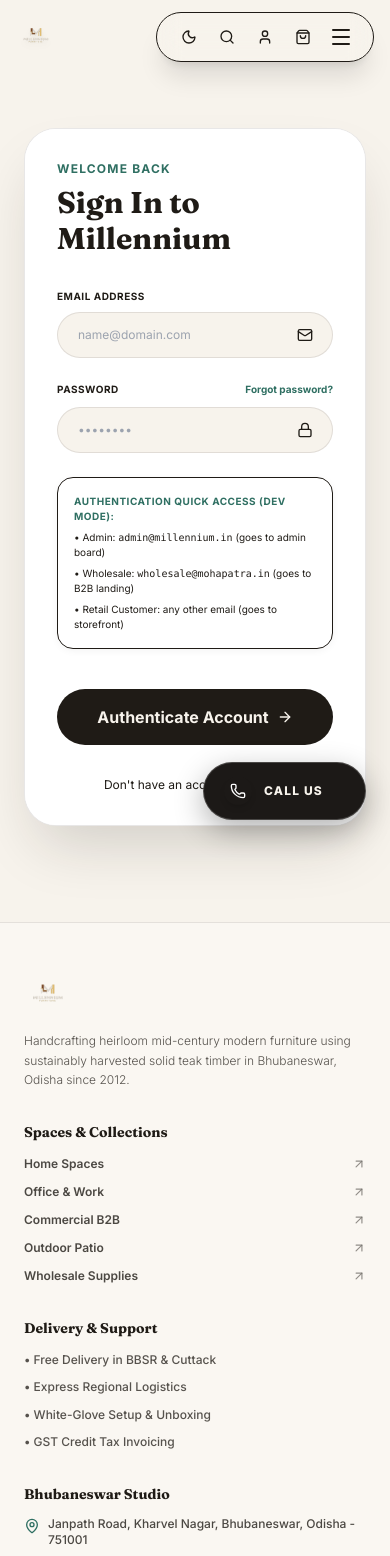
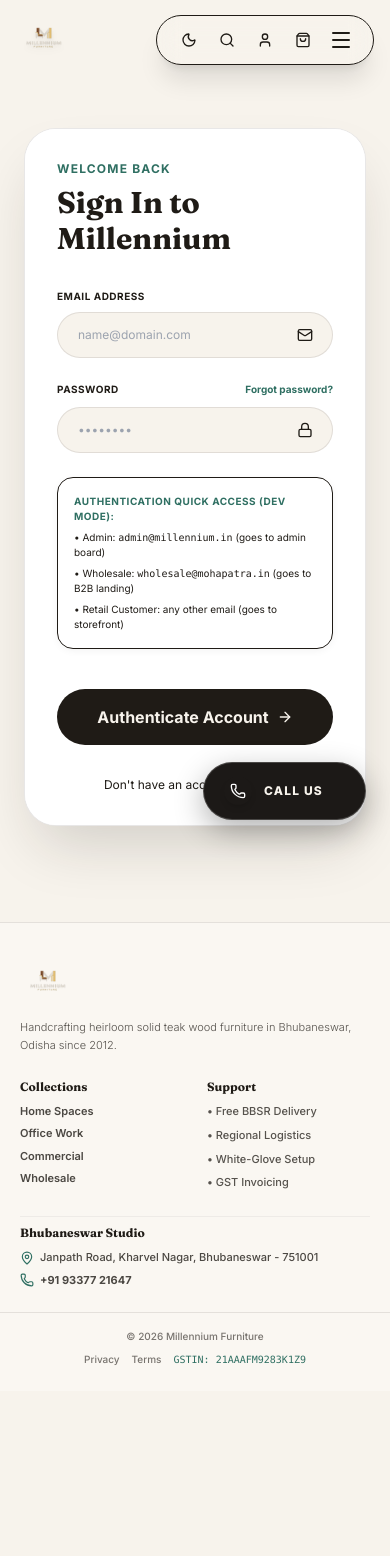
Before and after one commit to Pavanupadhyay27/Millennium, a Next.js app: page /login in a window 390 px wide. Shown: the top 1556 px of the page. After the commit the page ends 1391 px from the top, so only its background shows below. Built offline with nearby package versions, Linux system fonts and the light colour scheme.

Commit message:
Redesign mobile product cards to horizontal e-commerce layout, enlarge logo size across header & footer, and compact mobile footer grid

```diff
--- a/components/Footer.tsx
+++ b/components/Footer.tsx
@@ -5,68 +5,63 @@
 
 export default function Footer() {
   return (
-    <footer id="contact" className="bg-[#FAF7F2] dark:bg-[#12100E] text-[#1F1B16] dark:text-[#F7F3EC] pt-12 md:pt-16 pb-8 md:pb-12 transition-colors duration-300 border-t border-[#1F1B16]/10 dark:border-[#F7F3EC]/10">
-      <div className="max-w-[1400px] mx-auto px-6 md:px-12 grid grid-cols-1 md:grid-cols-12 gap-8 md:gap-10 mb-10 md:mb-14">
+    <footer id="contact" className="bg-[#FAF7F2] dark:bg-[#12100E] text-[#1F1B16] dark:text-[#F7F3EC] pt-8 md:pt-16 pb-6 md:pb-12 transition-colors duration-300 border-t border-[#1F1B16]/10 dark:border-[#F7F3EC]/10">
+      <div className="max-w-[1400px] mx-auto px-5 md:px-12 grid grid-cols-2 md:grid-cols-12 gap-6 md:gap-10 mb-6 md:mb-14">
 
         {/* Col 1: Brand Info & Logo */}
-        <div className="md:col-span-4 flex flex-col items-start gap-3">
+        <div className="col-span-2 md:col-span-4 flex flex-col items-start gap-2 md:gap-3">
           <a href="/" className="inline-block transition-transform hover:scale-105">
             {/* eslint-disable-next-line @next/next/no-img-element */}
             <img
               src="/logo.png"
               alt="Millennium Furniture"
-              className="h-12 md:h-16 w-auto object-contain dark:brightness-0 dark:invert"
+              className="h-14 md:h-20 w-auto object-contain dark:brightness-0 dark:invert"
             />
           </a>
-          <p className="text-[#1F1B16]/75 dark:text-[#F7F3EC]/75 text-xs md:text-sm leading-relaxed max-w-sm font-light">
-            Handcrafting heirloom mid-century modern furniture using sustainably harvested solid teak timber in Bhubaneswar, Odisha since 2012.
+          <p className="text-[#1F1B16]/75 dark:text-[#F7F3EC]/75 text-[11px] md:text-sm leading-relaxed max-w-sm font-light">
+            Handcrafting heirloom solid teak wood furniture in Bhubaneswar, Odisha since 2012.
           </p>
         </div>
 
-        {/* Col 2: Quick Links & Spaces */}
-        <div className="md:col-span-3">
-          <h4 className="font-serif font-bold text-sm md:text-base mb-3 md:mb-4 text-[#1F1B16] dark:text-[#F7F3EC]">
-            Spaces & Collections
+        {/* Col 2: Spaces & Collections */}
+        <div className="col-span-1 md:col-span-3">
+          <h4 className="font-serif font-bold text-xs md:text-base mb-2 md:mb-4 text-[#1F1B16] dark:text-[#F7F3EC]">
+            Collections
           </h4>
-          <ul className="flex flex-col gap-2 text-[#1F1B16]/80 dark:text-[#F7F3EC]/80 text-xs font-semibold">
-            <li><a href="/spaces/home" className="hover:text-accent-teal transition-colors flex items-center justify-between group py-0.5">Home Spaces <ArrowUpRight className="w-3.5 h-3.5 opacity-60 group-hover:opacity-100 transition-opacity" /></a></li>
-            <li><a href="/spaces/office" className="hover:text-accent-teal transition-colors flex items-center justify-between group py-0.5">Office & Work <ArrowUpRight className="w-3.5 h-3.5 opacity-60 group-hover:opacity-100 transition-opacity" /></a></li>
-            <li><a href="/spaces/commercial" className="hover:text-accent-teal transition-colors flex items-center justify-between group py-0.5">Commercial B2B <ArrowUpRight className="w-3.5 h-3.5 opacity-60 group-hover:opacity-100 transition-opacity" /></a></li>
-            <li><a href="/spaces/outdoor" className="hover:text-accent-teal transition-colors flex items-center justify-between group py-0.5">Outdoor Patio <ArrowUpRight className="w-3.5 h-3.5 opacity-60 group-hover:opacity-100 transition-opacity" /></a></li>
-            <li><a href="/wholesale" className="hover:text-accent-teal transition-colors flex items-center justify-between group py-0.5">Wholesale Supplies <ArrowUpRight className="w-3.5 h-3.5 opacity-60 group-hover:opacity-100 transition-opacity" /></a></li>
+          <ul className="flex flex-col gap-1.5 md:gap-2 text-[#1F1B16]/80 dark:text-[#F7F3EC]/80 text-[11px] md:text-xs font-semibold">
+            <li><a href="/spaces/home" className="hover:text-accent-teal transition-colors flex items-center justify-between group">Home Spaces <ArrowUpRight className="w-3 h-3 hidden md:block" /></a></li>
+            <li><a href="/spaces/office" className="hover:text-accent-teal transition-colors flex items-center justify-between group">Office Work</a></li>
+            <li><a href="/spaces/commercial" className="hover:text-accent-teal transition-colors flex items-center justify-between group">Commercial</a></li>
+            <li><a href="/wholesale" className="hover:text-accent-teal transition-colors flex items-center justify-between group">Wholesale</a></li>
           </ul>
         </div>
 
-        {/* Col 3: Delivery & Logistics */}
-        <div className="md:col-span-2">
-          <h4 className="font-serif font-bold text-sm md:text-base mb-3 md:mb-4 text-[#1F1B16] dark:text-[#F7F3EC]">
-            Delivery & Support
+        {/* Col 3: Delivery & Support */}
+        <div className="col-span-1 md:col-span-2">
+          <h4 className="font-serif font-bold text-xs md:text-base mb-2 md:mb-4 text-[#1F1B16] dark:text-[#F7F3EC]">
+            Support
           </h4>
-          <ul className="flex flex-col gap-2 text-[#1F1B16]/75 dark:text-[#F7F3EC]/75 text-xs font-medium leading-relaxed">
-            <li>• Free Delivery in BBSR & Cuttack</li>
-            <li>• Express Regional Logistics</li>
-            <li>• White-Glove Setup & Unboxing</li>
-            <li>• GST Credit Tax Invoicing</li>
+          <ul className="flex flex-col gap-1.5 md:gap-2 text-[#1F1B16]/75 dark:text-[#F7F3EC]/75 text-[11px] md:text-xs font-medium leading-relaxed">
+            <li>• Free BBSR Delivery</li>
+            <li>• Regional Logistics</li>
+            <li>• White-Glove Setup</li>
+            <li>• GST Invoicing</li>
           </ul>
         </div>
 
         {/* Col 4: Studio Location & Contact */}
-        <div className="md:col-span-3">
-          <h4 className="font-serif font-bold text-sm md:text-base mb-3 md:mb-4 text-[#1F1B16] dark:text-[#F7F3EC]">
+        <div className="col-span-2 md:col-span-3 pt-2 md:pt-0 border-t md:border-t-0 border-[#1F1B16]/5 dark:border-[#F7F3EC]/5">
+          <h4 className="font-serif font-bold text-xs md:text-base mb-2 md:mb-4 text-[#1F1B16] dark:text-[#F7F3EC]">
             Bhubaneswar Studio
           </h4>
-          <ul className="flex flex-col gap-2.5 text-[#1F1B16]/80 dark:text-[#F7F3EC]/80 text-xs font-medium">
-            <li className="flex items-start gap-2">
-              <MapPin className="w-4 h-4 text-accent-teal shrink-0 mt-0.5" />
-              <span>Janpath Road, Kharvel Nagar, Bhubaneswar, Odisha - 751001</span>
+          <ul className="flex flex-col gap-1.5 md:gap-2.5 text-[#1F1B16]/80 dark:text-[#F7F3EC]/80 text-[11px] md:text-xs font-medium">
+            <li className="flex items-start gap-1.5">
+              <MapPin className="w-3.5 h-3.5 text-accent-teal shrink-0 mt-0.5" />
+              <span>Janpath Road, Kharvel Nagar, Bhubaneswar - 751001</span>
             </li>
-            <li className="flex items-center gap-2">
-              <Phone className="w-4 h-4 text-accent-teal shrink-0" />
-              <a href="tel:+919337721647" className="hover:underline">+91 93377 21647</a>
-            </li>
-            <li className="flex items-center gap-2">
-              <Mail className="w-4 h-4 text-accent-teal shrink-0" />
-              <span>contact@millenniumfurniture.in</span>
+            <li className="flex items-center gap-1.5">
+              <Phone className="w-3.5 h-3.5 text-accent-teal shrink-0" />
+              <a href="tel:+919337721647" className="hover:underline font-bold">+91 93377 21647</a>
             </li>
           </ul>
         </div>
@@ -74,11 +69,11 @@
       </div>
 
       {/* Footer Bottom Strip */}
-      <div className="max-w-[1400px] mx-auto px-6 md:px-12 pt-6 border-t border-[#1F1B16]/10 dark:border-[#F7F3EC]/10 flex flex-col sm:flex-row items-center justify-between gap-3 text-[#1F1B16]/60 dark:text-[#F7F3EC]/60 text-[11px] md:text-xs font-medium text-center sm:text-left">
-        <p>&copy; {new Date().getFullYear()} Millennium Furniture. All rights reserved.</p>
-        <div className="flex flex-wrap justify-center gap-4">
-          <a href="#" className="hover:text-accent-teal transition-colors">Privacy Policy</a>
-          <a href="#" className="hover:text-accent-teal transition-colors">Terms of Service</a>
+      <div className="max-w-[1400px] mx-auto px-5 md:px-12 pt-4 border-t border-[#1F1B16]/10 dark:border-[#F7F3EC]/10 flex flex-col sm:flex-row items-center justify-between gap-2 text-[#1F1B16]/60 dark:text-[#F7F3EC]/60 text-[10px] md:text-xs font-medium text-center sm:text-left">
+        <p>&copy; {new Date().getFullYear()} Millennium Furniture</p>
+        <div className="flex flex-wrap justify-center gap-3">
+          <a href="#" className="hover:text-accent-teal transition-colors">Privacy</a>
+          <a href="#" className="hover:text-accent-teal transition-colors">Terms</a>
           <span className="text-accent-teal font-mono">GSTIN: 21AAAFM9283K1Z9</span>
         </div>
       </div>
--- a/components/Navbar.tsx
+++ b/components/Navbar.tsx
@@ -92,7 +92,7 @@
         <img
           src="/logo.png"
           alt="Millennium Furniture Logo"
-          className="h-10 sm:h-12 md:h-16 lg:h-20 w-auto object-contain drop-shadow-md"
+          className="h-14 sm:h-16 md:h-20 lg:h-24 w-auto object-contain drop-shadow-md"
         />
       </a>
 
```
Also changed, not shown: app/page.tsx (+11 -9 lines).
